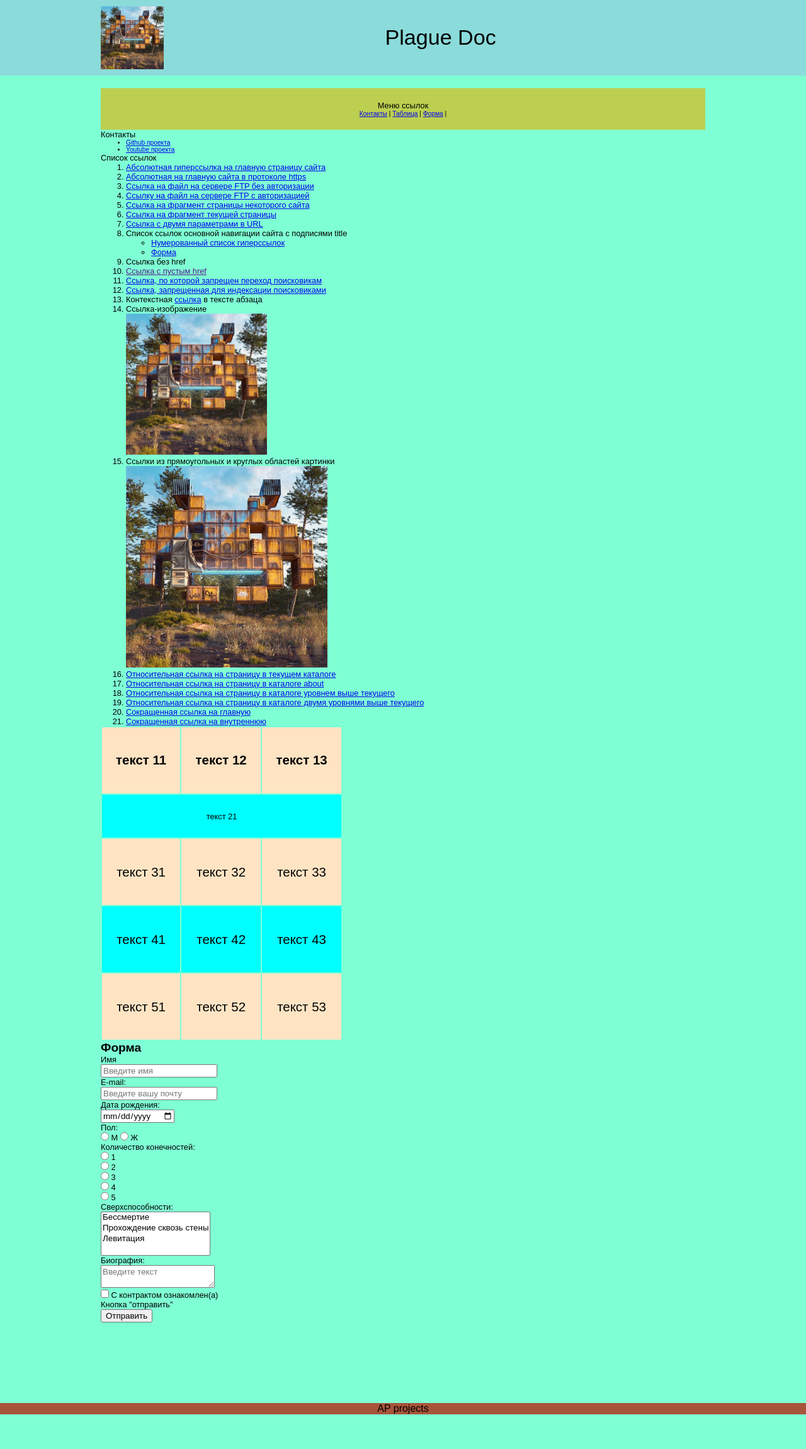
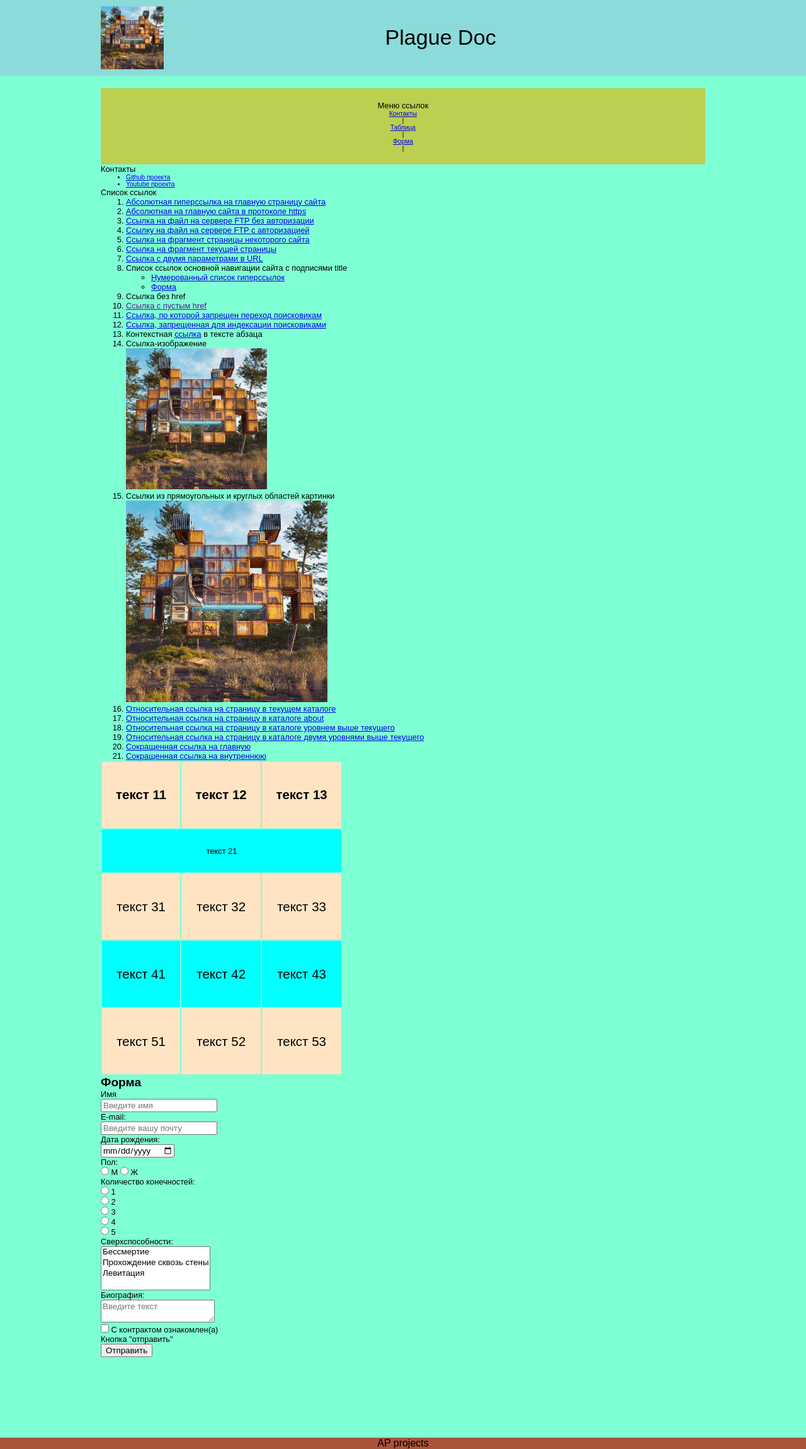
Before and after one commit to Verner-Ad/Verner-Ad.github.io, a PHP site: page /3/index.html in a window 1280 px wide. Shown: the whole page at 63% size. Before the commit the page ends 2246 px from the top, so only its background shows below. Run offline with PHP 8.4, Linux system fonts and the light colour scheme.

Commit message:
Update style.css

```diff
--- a/web/3/style.css
+++ b/web/3/style.css
@@ -20,7 +20,13 @@ text-align: center;
 background-color: aqua;
 }
 
+div#xcv {
+ display:flex ;
+  flex-direction:row;
+}
+
 table {
+  order: 2;
 border: 2px;
 width: 40%;
 height: 500px;
@@ -67,7 +73,9 @@ margin-right: 2%;
 width: 100px;
 height: 100px;
 }
-
+form {
+  order:1;
+}
 div#doc {
 text-align: center;
 padding-top: 40px;
@@ -80,6 +88,19 @@ flex-direction: row;
 body {
 background-color: aquamarine;
 font-size: 10;
+}
+  form {
+  order:2;
+  }
+  table {
+    order:1;
+border: 2px;
+width: 40%;
+height: 500px;
+  }
+ div#xcv {
+ display:flex ;
+  flex-direction:column;
 }
 }
 
```
